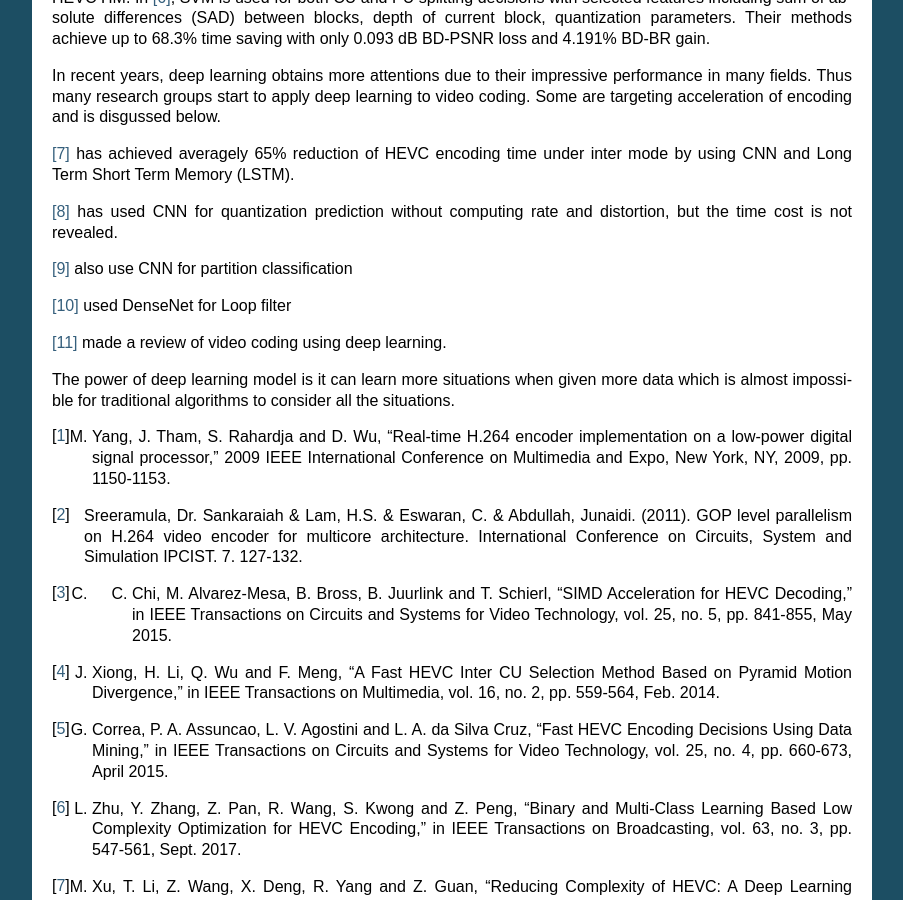
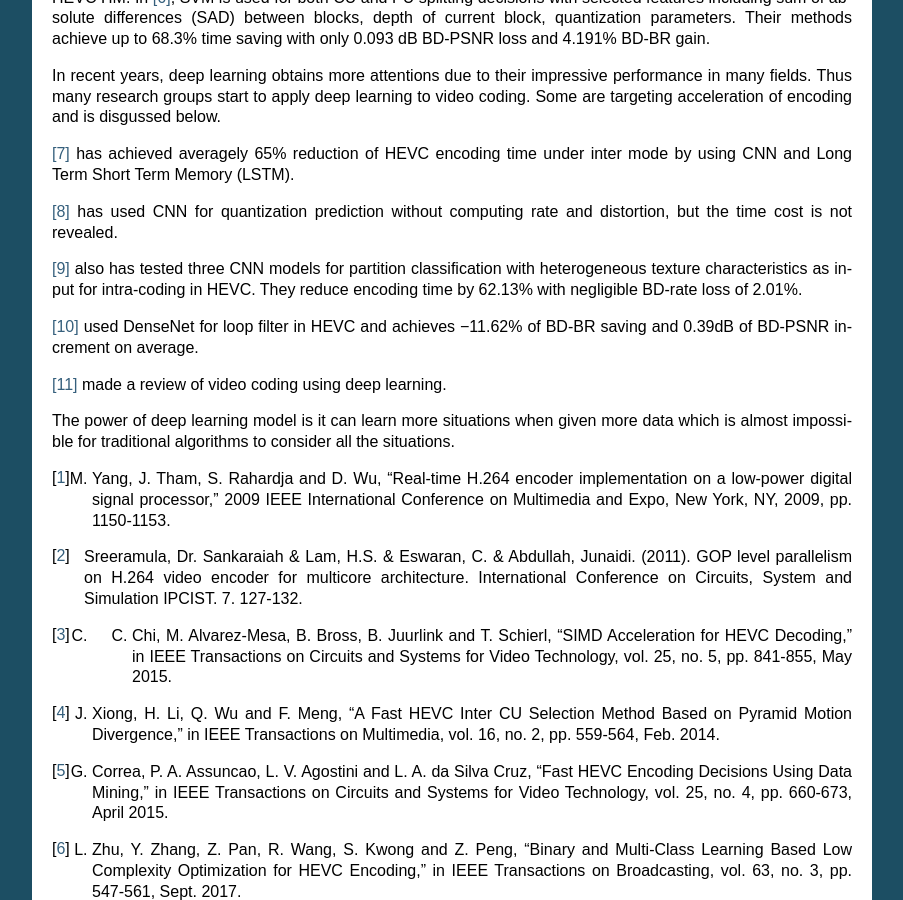
Before and after one commit to epadam/CNN-AV1-intra-encoder, a Sphinx documentation site: the page built from source/acceleration_encoding.rst, in a window 1280 px wide and 900 px high, scrolled down 1053 px. Shown: the whole window, without its empty margins (198-1101 px from the left). Built offline with Sphinx 7.4.7, drawn with Linux system fonts in a browser that asks for light colours.

Commit message:
Update acceleration_encoding.rst

```diff
--- a/source/acceleration_encoding.rst
+++ b/source/acceleration_encoding.rst
@@ -36,9 +36,9 @@ In recent years, deep learning obtains more attentions due to their impressive p
 
 [#]_ has used CNN for quantization prediction without computing rate and distortion, but the time cost is not revealed.
 
-[#]_ also use CNN for partition classification
+[#]_ also has tested three CNN models for partition classification with heterogeneous texture characteristics as input for intra-coding in HEVC. They reduce encoding time by 62.13% with negligible BD-rate loss of 2.01%.
 
-[#]_ used DenseNet for Loop filter
+[#]_ used DenseNet for loop filter in HEVC and achieves −11.62% of BD-BR saving and 0.39dB of BD-PSNR increment on average.
 
 [#]_ made a review of video coding using deep learning.
 
```
